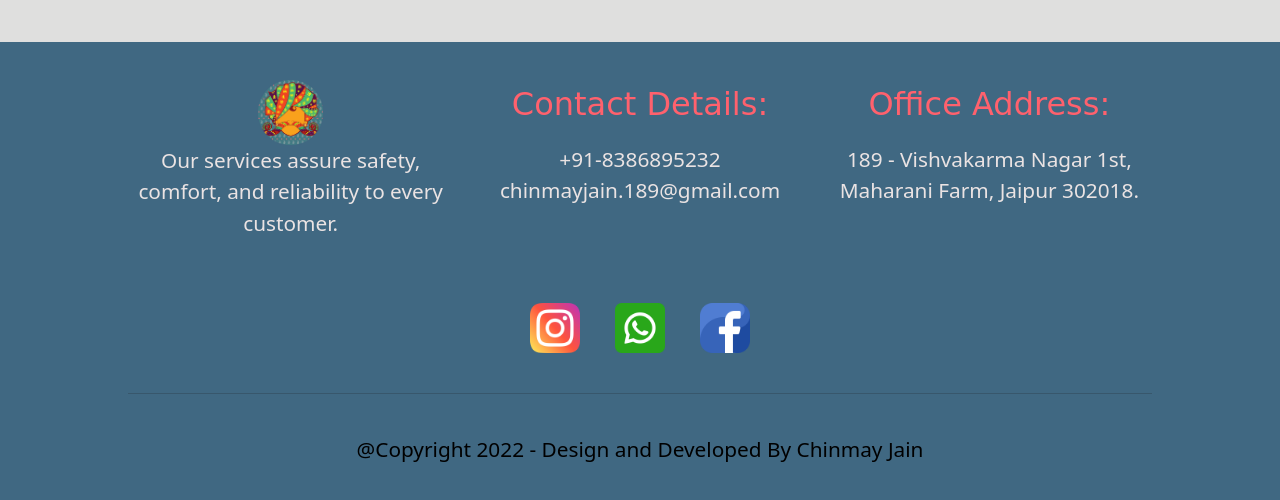
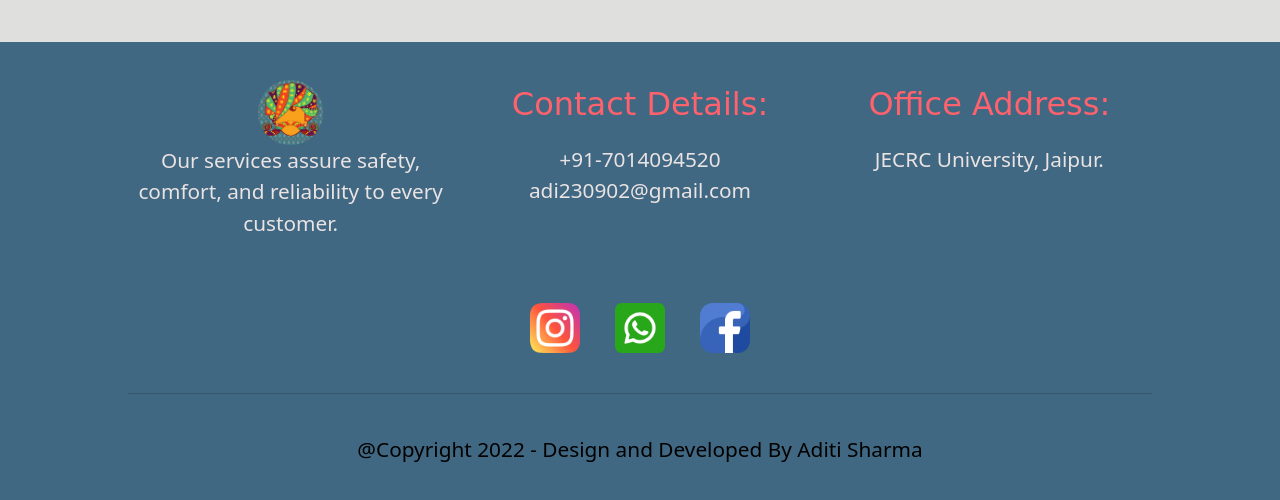
Before and after one commit to aditiisharmaa/RajasthanTourismWebsite, a plain HTML site: page RajasthanTourism-main/about.html in a window 1280 px wide. Shown: the part 1473-1973 px from the top of the page. Drawn offline with nearby package versions, Linux system fonts and the light colour scheme.

Commit message:
Update about.html

```diff
--- a/RajasthanTourism-main/about.html
+++ b/RajasthanTourism-main/about.html
@@ -140,12 +140,12 @@
             </div>
             <div class="col-lg-4 foot-column">
               <p class="foot-heading">Contact Details:</p>
-              <div class="foot-content">+91-8386895232</div>
-              <div class="foot-content">chinmayjain.189@gmail.com</div><br>
+              <div class="foot-content">+91-7014094520</div>
+              <div class="foot-content">adi230902@gmail.com</div><br>
             </div>
             <div class="col-lg-4 foot-column">
               <p class="foot-heading">Office Address:</p>
-              <p class="foot-font">189 - Vishvakarma Nagar 1st, Maharani Farm, Jaipur 302018.</p>
+              <p class="foot-font">JECRC University, Jaipur.</p>
             </div>
         </div><br><br>
 
@@ -155,7 +155,7 @@
           <a href="https://www.facebook.com/profile.php?id=100080058025905" target="_blank"><img src="images/facebook.png" class="socialsite-img"></a>
           <br><br>
           <hr><br>
-          <p class="copyright">@Copyright 2022 - Design and Developed By Chinmay Jain</p>
+          <p class="copyright">@Copyright 2022 - Design and Developed By Aditi Sharma</p>
         </div>
 
     </section>
```
